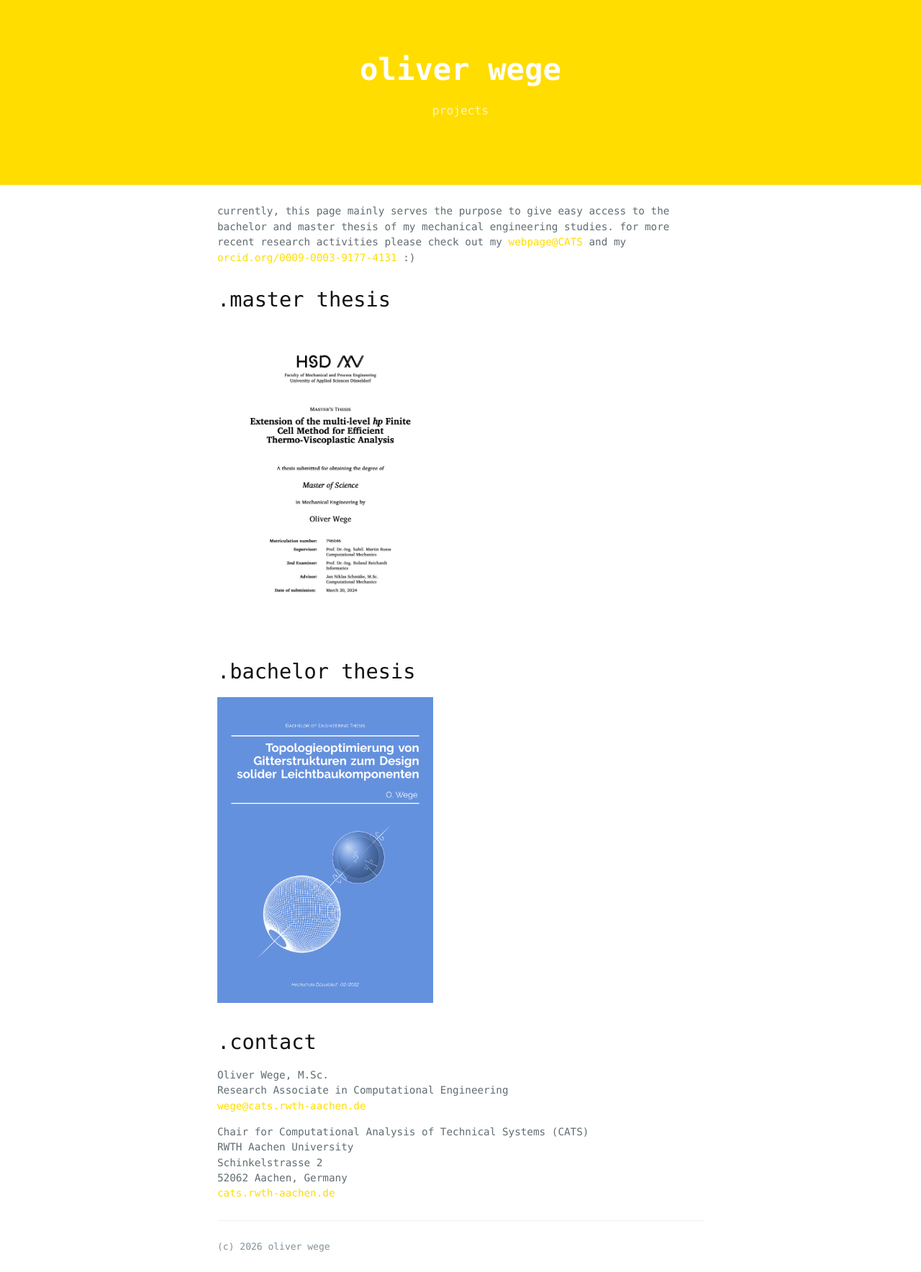
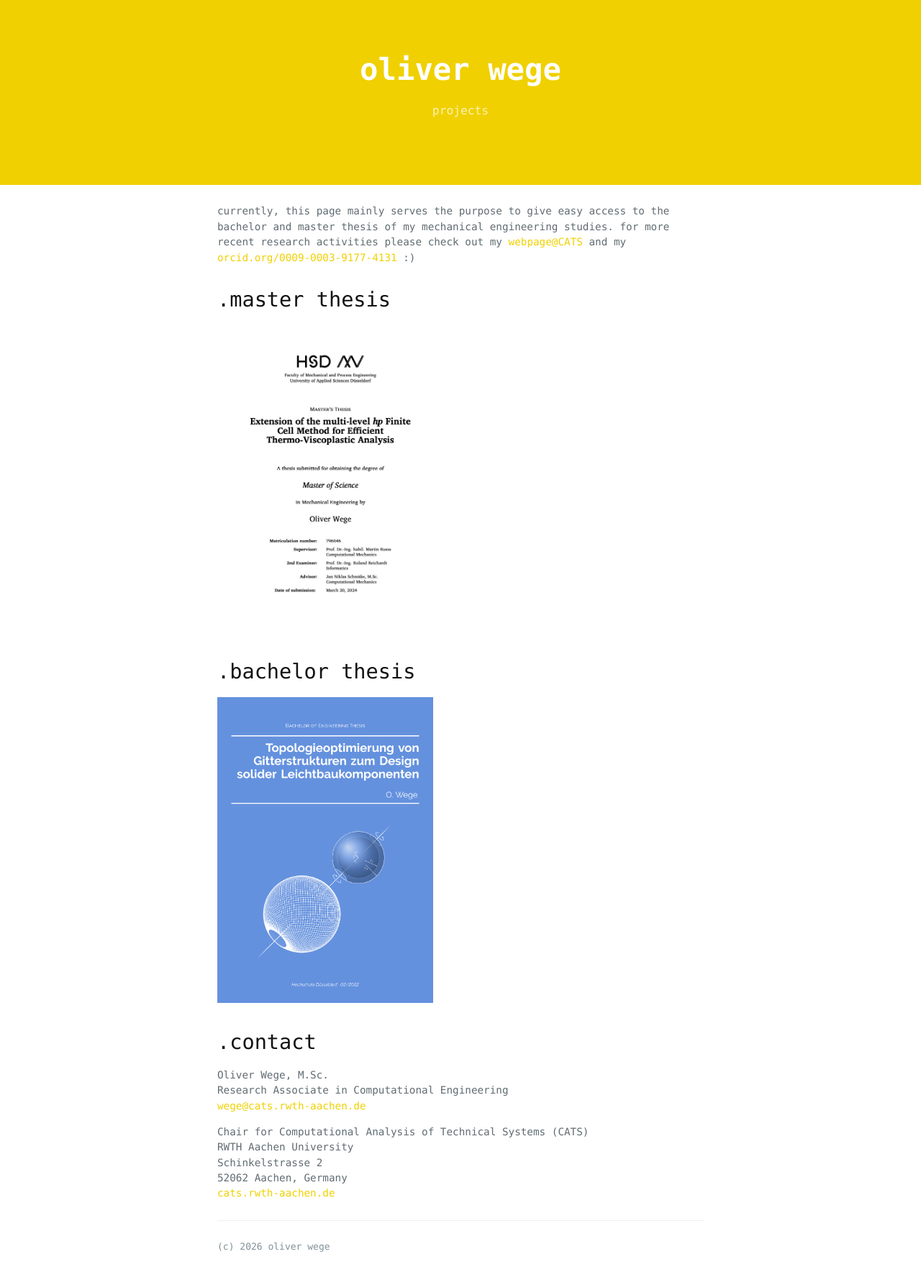
Before and after one commit to olwege/olwege.github.io, a Jekyll site: the page built from index.md, in a window 1280 px wide. Shown: the whole page at 72% size. Built offline with Jekyll 4.4.1, drawn with Linux system fonts in a browser that asks for light colours.

Commit message:
minor changes

```diff
--- a/_layouts/default.html
+++ b/_layouts/default.html
@@ -12,7 +12,7 @@
     <link href="https://fonts.googleapis.com/css2?family=Red+Hat+Mono:wght@400&display=swap" rel="stylesheet"> -->
 
     <meta name="viewport" content="width=device-width, initial-scale=1">
-    <meta name="theme-color" content="#FFDD00">
+    <meta name="theme-color" content="#f0d000">
     <meta name="apple-mobile-web-app-status-bar-style" content="black-translucent">
     <link rel="stylesheet" href="{{ '/assets/css/style.css?v=' | append: site.github.build_revision | relative_url }}">
     {% include head-custom.html %}
--- a/_sass/variables.scss
+++ b/_sass/variables.scss
@@ -4,13 +4,13 @@
 
 // Headers
 $header-heading-color: #fff !default;
-$header-bg-color: #FFDD00!default;
-$header-bg-color-secondary: #FFDD00 !default;
+$header-bg-color: #f0d000!default;
+$header-bg-color-secondary: #f0d000 !default;
 
 // Text
 $section-headings-color: #131313 !default;
 $body-text-color: #606c71 !default;
-$body-link-color: #FFDD00 !default;
+$body-link-color: #f0d000 !default;
 $blockquote-text-color: #819198 !default;
 
 // Code
```
